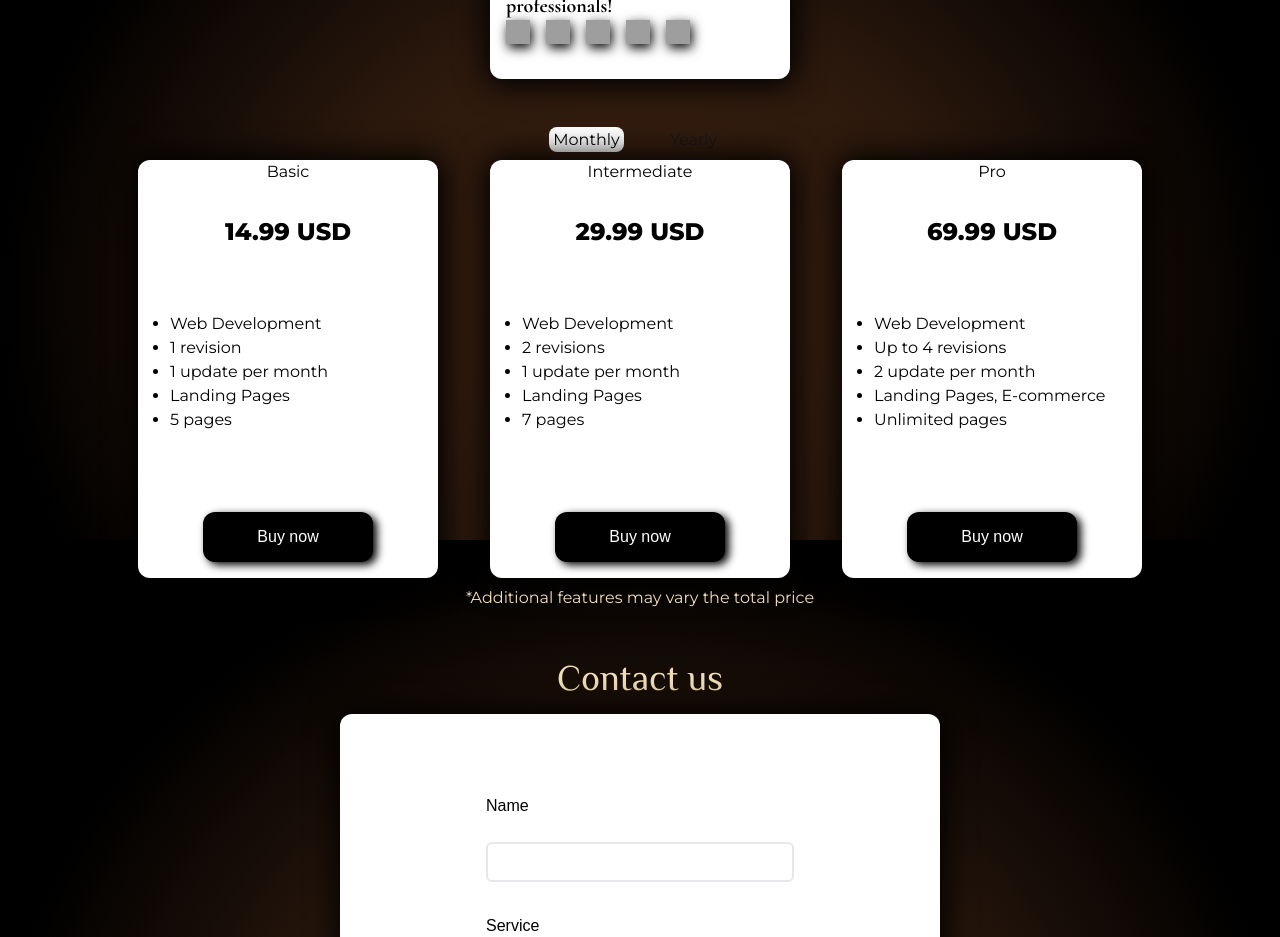
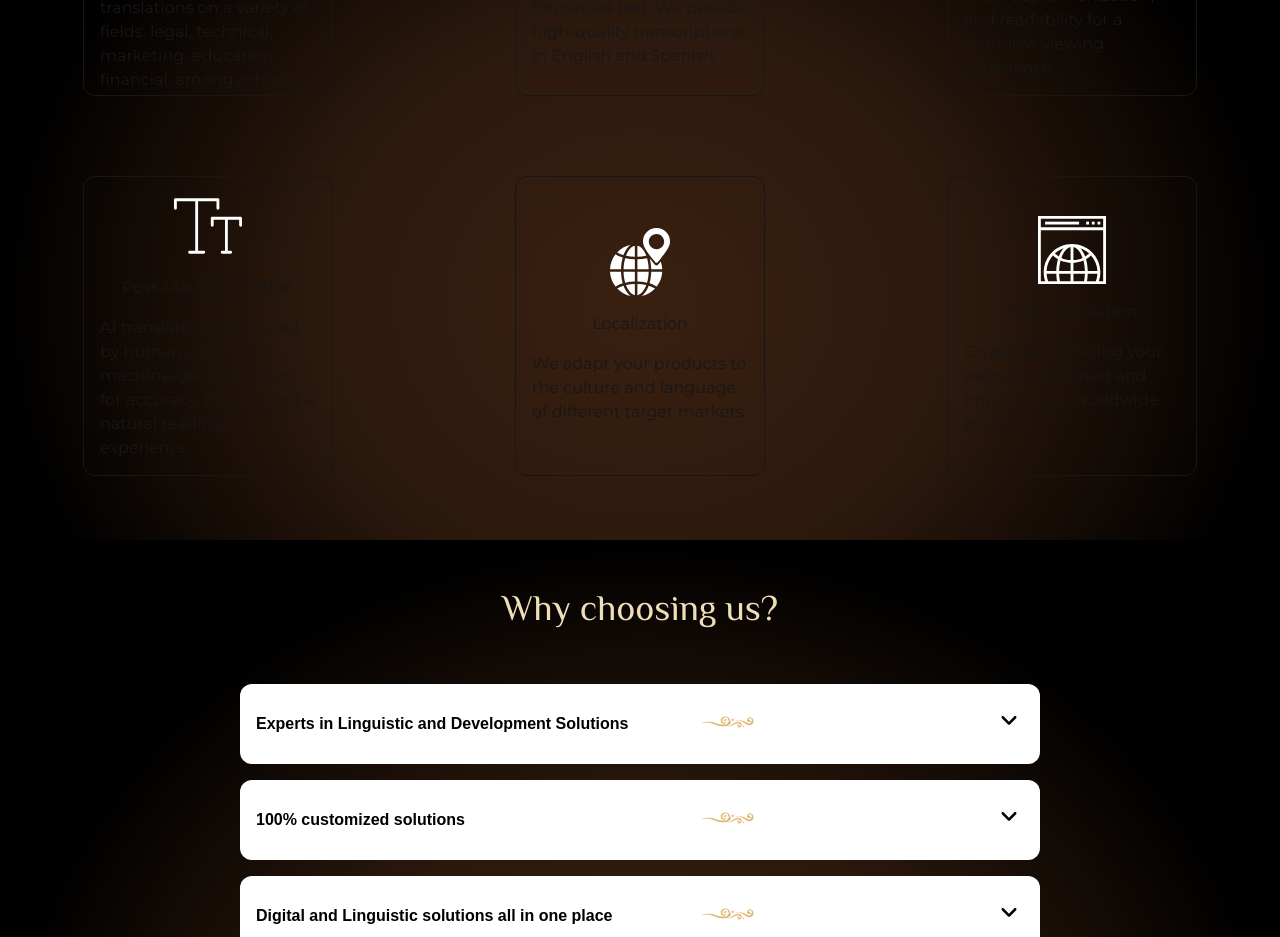
Before and after one commit to Nahuel1077/criollos, a Next.js app: page / in a window 1280 px wide. Shown: the part 1860-2797 px from the top of the page. Built offline with nearby package versions, Linux system fonts and the light colour scheme; grey boxes are pictures that could not be loaded; a web font is replaced by a local one.

Commit message:
deleted pricing

```diff
--- a/app/es/layout.js
+++ b/app/es/layout.js
@@ -58,7 +58,7 @@ import 'animate.css';
               className="w-[25px] top-1.5 relative"
             /></Link></li>
               <li><Link href="/es/#solutions" onClick={() => setMenuOpen(false)} className={`${cormorant.className} ${menuOpen ? "text-lg" : "text-[x-large] "} relative group`}>Soluciones<span className="absolute left-0 -bottom-1 w-full h-[2px] bg-[#f0deb8] scale-x-0 group-hover:scale-x-100 transition-transform duration-300 ease-in-out"></span></Link></li>
-              <li><Link href="/es/#reviews" onClick={() => setMenuOpen(false)} className={`${cormorant.className} ${menuOpen ? "text-lg" : "text-[x-large] "} relative group`}>Precios<span className="absolute left-0 -bottom-1 w-full h-[2px] bg-[#f0deb8] scale-x-0 group-hover:scale-x-100 transition-transform duration-300 ease-in-out"></span></Link></li>
+              <li><Link href="/es/#reviews" onClick={() => setMenuOpen(false)} className={`${cormorant.className} ${menuOpen ? "text-lg" : "text-[x-large] "} relative group`}>Opiniones<span className="absolute left-0 -bottom-1 w-full h-[2px] bg-[#f0deb8] scale-x-0 group-hover:scale-x-100 transition-transform duration-300 ease-in-out"></span></Link></li>
               <li><Link href="/es/#contact" onClick={() => setMenuOpen(false)} className={`${cormorant.className} ${menuOpen ? "text-lg" : "text-[x-large] "} relative group`}>Contacto<span className="absolute left-0 -bottom-1 w-full h-[2px] bg-[#f0deb8] scale-x-0 group-hover:scale-x-100 transition-transform duration-300 ease-in-out"></span></Link></li>
             </ul>
 
--- a/app/es/page.js
+++ b/app/es/page.js
@@ -27,8 +27,8 @@ const montserrat = Montserrat({
 
 export default function EsHome() {
 
-  const [visibleD, setVisibleD] = useState(false);
-  const [visibleL, setVisibleL] = useState(false);
+  const [visibleD, setVisibleD] = useState(true);
+  const [visibleL, setVisibleL] = useState(true);
 
   const [dropdown1, setDropdown1] = useState(false);
   const [dropdown2, setDropdown2] = useState(false);
@@ -386,64 +386,8 @@ export default function EsHome() {
           </button>
         </div>
       </section>
-      <section id="pricing" className="flex flex-col items-center w-full gap-2">
-        <div className={`${montserrat.className} flex flex-row gap-8`}>
-          <button onClick={() => setPricing("monthly")} className={`w-[75px] h-[25px] border-none rounded-lg hover:bg-gray ${pricing === "monthly" ? "bg-white text-black" : ""}`}>Mensual</button>
-          <button onClick={() => setPricing("yearly")} className={`w-[75px] h-[25px] border-none rounded-lg hover:bg-gray ${pricing === "yearly" ? "bg-white text-black" : ""}`}>Anual</button>
-        </div>
-        <div className="grid grid-cols-1 lg:grid-cols-3 justify-items-center lg:w-[80%] gap-8">
-          <div className="w-[300px] h-[300px] lg:h-full flex flex-col items-center text-center lg:gap-[2rem] bg-white rounded-xl text-black shadow-[1px_1px_30px_5px] hover:scale-105 transition-all duration-75 ease-in-out">
-            <h3 className={`${montserrat.className}`}>Básico</h3>
-            <h2 className={`${montserrat.className} text-2xl font-[800]`}>{pricing === "monthly" ? "$14.999 ARS" : "$174.999 ARS"}</h2>
-            <ul className={`${montserrat.className} text-start list-disc m-[2rem] self-start`}>
-              <li>Desarrollo Web</li>
-              <li>1 revisión</li>
-              <li>{pricing === "monthly" ? "1 actualización por mes" : "12 actualizaciones en total"}</li>
-              <li>Sitios estáticos</li>
-              <li>5 páginas</li>
-            </ul>
-            <button className=" bg-black text-white w-[170px] h-[50px] rounded-xl m-[1rem] hover:bg-[#232222] shadow-[4px_3px_8px_black]">
-              <a href="https://mpago.la/1KGKvGV" className={pricing === "monthly" ? "block" : "hidden"}>Abonar</a>
-              <a href="https://mpago.la/2sHWkr2" className={pricing === "yearly" ? "block" : "hidden"}>Abonar</a>
-            </button>
-          </div>
-          <div className="w-[300px] h-[300px] lg:h-full flex flex-col items-center text-center lg:gap-[2rem] bg-white rounded-xl text-black shadow-[1px_1px_30px_5px] hover:scale-105 transition-all duration-75 ease-in-out">
-            <h3 className={`${montserrat.className}`}>Intermedio</h3>
-            <h2 className={`${montserrat.className} text-2xl font-[800]`}>{pricing === "monthly" ? "$29.999 ARS" : "$349.999 ARS"}</h2>
-            <ul className={`${montserrat.className} text-start list-disc m-[2rem] self-start`}>
-              <li>Desarrollo web</li>
-              <li>2 revisiones</li>
-              <li>{pricing === "monthly" ? "1 actualización por mes" : "12 actualizaciones en total"}</li>
-              <li>Sitios estáticos</li>
-              <li>7 páginas</li>
-            </ul>
-            <button className=" bg-black text-white w-[170px] h-[50px] rounded-xl m-[1rem] hover:bg-[#232222] shadow-[4px_3px_8px_black]">
-              <a href="https://mpago.la/17N77Kt" className={pricing === "monthly" ? "block" : "hidden"}>Abonar</a>
-              <a href="https://mpago.la/2Litxxe" className={pricing === "yearly" ? "block" : "hidden"}>Abonar</a>
-            </button>
-          </div>
-          <div className="w-[300px] h-[300px] lg:h-full flex flex-col items-center text-center lg:gap-[2rem] bg-white rounded-xl text-black shadow-[1px_1px_30px_5px] hover:scale-105 transition-all duration-75 ease-in-out">
-            <h3 className={`${montserrat.className}`}>Pro</h3>
-            <h2 className={`${montserrat.className} text-2xl font-[800]`}>{pricing === "monthly" ? "$79.999 ARS" : "$929.999 ARS"}</h2>
-            <ul className={`${montserrat.className} text-start list-disc m-[2rem] self-start`}>
-              <li>Desarrollo Web</li>
-              <li>Hasta 4 revisiones</li>
-              <li>{pricing === "monthly" ? "2 actualizaciones por mes" : "24 actualizaciones en total"}</li>
-              <li>Sitios estáticos, E-commerce</li>
-              <li>Páginas ilimitadas</li>
-            </ul>
-            <button className=" bg-black text-white w-[170px] h-[50px] rounded-xl m-[1rem] hover:bg-[#232222] shadow-[4px_3px_8px_black]">
-              <a href="https://mpago.la/2gdAEox" className={pricing === "monthly" ? "block" : "hidden"}>Abonar</a>
-              <a href="https://mpago.la/2P2hAhP" className={pricing === "yearly" ? "block" : "hidden"}>Abonar</a>
-            </button>
-          </div>
-        </div>
-        <div>
-          <h6 className={`${montserrat.className} text-[#f0deb8]`}>*Características adicionales podrían modificar el total</h6>
-        </div>
-      </section>
       <section id="contact" className="flex flex-col items-center gap-4"> {/*Contact*/}
-        <h1 className={`${philosopher.className} text-center w-full text-4xl text-[#f0deb8]`}>Contacto</h1>
+        <h1 className={`${philosopher.className} text-center w-full text-4xl text-[#f0deb8]`}>¡Pedí tu presupuesto!</h1>
         <div className="w-full md:w-[600px] h-[600px] md:h-[700px] flex flex-col bg-white rounded-xl text-black shadow-[1px_1px_30px_5px]">
           <form action="https://formsubmit.co/general@criollos-solutions.com" method="POST">
             <div className="w-full lg:w-[600px] lg:h-[800px] h-100vh flex flex-col gap-[2rem] p-[2rem] md:p-[5rem]">
--- a/app/layout.js
+++ b/app/layout.js
@@ -93,7 +93,7 @@ export default function RootLayout({ children }) {
               className="w-[25px] top-1.5 relative"
             /></Link></li>
             <li><Link href="/#solutions" onClick={() => setMenuOpen(false)} className={`${cormorant.className} ${menuOpen ? "text-lg" : "text-[x-large] "} relative group`}>Solutions<span className="absolute left-0 -bottom-1 w-full h-[2px] bg-[#f0deb8] scale-x-0 group-hover:scale-x-100 transition-transform duration-300 ease-in-out"></span></Link></li>
-            <li><Link href="/#reviews" onClick={() => setMenuOpen(false)} className={`${cormorant.className} ${menuOpen ? "text-lg" : "text-[x-large] "} relative group`}>Pricing<span className="absolute left-0 -bottom-1 w-full h-[2px] bg-[#f0deb8] scale-x-0 group-hover:scale-x-100 transition-transform duration-300 ease-in-out"></span></Link></li>
+            <li><Link href="/#reviews" onClick={() => setMenuOpen(false)} className={`${cormorant.className} ${menuOpen ? "text-lg" : "text-[x-large] "} relative group`}>Reviews<span className="absolute left-0 -bottom-1 w-full h-[2px] bg-[#f0deb8] scale-x-0 group-hover:scale-x-100 transition-transform duration-300 ease-in-out"></span></Link></li>
             <li><Link href="/#contact" onClick={() => setMenuOpen(false)} className={`${cormorant.className} ${menuOpen ? "text-lg" : "text-[x-large] "} relative group`}>Contact<span className="absolute left-0 -bottom-1 w-full h-[2px] bg-[#f0deb8] scale-x-0 group-hover:scale-x-100 transition-transform duration-300 ease-in-out"></span></Link></li>
           </ul>
 
--- a/app/page.js
+++ b/app/page.js
@@ -28,8 +28,8 @@ const montserrat = Montserrat({
 
 export default function Home() {
 
-  const [visibleD, setVisibleD] = useState(false);
-  const [visibleL, setVisibleL] = useState(false);
+  const [visibleD, setVisibleD] = useState(true);
+  const [visibleL, setVisibleL] = useState(true);
 
   const [dropdown1, setDropdown1] = useState(false);
   const [dropdown2, setDropdown2] = useState(false);
@@ -387,62 +387,7 @@ export default function Home() {
           </button>
         </div>
       </section>
-      <section id="pricing" className="flex flex-col items-center w-full gap-2">
-        <div className={`${montserrat.className} flex flex-row gap-8`}>
-          <button onClick={() => setPricing("monthly")} className={`w-[75px] h-[25px] border-none rounded-lg hover:bg-gray ${pricing === "monthly" ? "bg-white text-black" : ""}`}>Monthly</button>
-          <button onClick={() => setPricing("yearly")} className={`w-[75px] h-[25px] border-none rounded-lg hover:bg-gray ${pricing === "yearly" ? "bg-white text-black" : ""}`}>Yearly</button>
-        </div>
-        <div className="grid grid-cols-1 lg:grid-cols-3 justify-items-center lg:w-[80%] gap-8">
-          <div className="w-[300px] h-[300px] lg:h-full flex flex-col items-center text-center lg:gap-[2rem] bg-white rounded-xl text-black shadow-[1px_1px_30px_5px] hover:scale-105 transition-all duration-75 ease-in-out">
-            <h3 className={`${montserrat.className}`}>Basic</h3>
-            <h2 className={`${montserrat.className} text-2xl font-[800]`}>{pricing === "monthly" ? "14.99 USD" : "159.99 USD"}</h2>
-            <ul className={`${montserrat.className} text-start list-disc m-[2rem] self-start`}>
-              <li>Web Development</li>
-              <li>1 revision</li>
-              <li>{pricing === "monthly" ? "1 update per month" : "12 updates total"}</li>
-              <li>Landing Pages</li>
-              <li>5 pages</li>
-            </ul>
-            <button className=" bg-black text-white w-[170px] h-[50px] rounded-xl m-[1rem] hover:bg-[#232222] shadow-[4px_3px_8px_black]">
-              <a href="https://www.paypal.com/ncp/payment/VG29HJ44GVDBE" className={pricing === "monthly" ? "block" : "hidden"}>Buy now</a>
-              <a href="https://www.paypal.com/ncp/payment/RVLEKLQ86PDKW" className={pricing === "yearly" ? "block" : "hidden"}>Buy now</a>
-            </button>
-          </div>
-          <div className="w-[300px] h-[300px] lg:h-full flex flex-col items-center text-center lg:gap-[2rem] bg-white rounded-xl text-black shadow-[1px_1px_30px_5px] hover:scale-105 transition-all duration-75 ease-in-out">
-            <h3 className={`${montserrat.className}`}>Intermediate</h3>
-            <h2 className={`${montserrat.className} text-2xl font-[800]`}>{pricing === "monthly" ? "29.99 USD" : "329.99 USD"}</h2>
-            <ul className={`${montserrat.className} text-start list-disc m-[2rem] self-start`}>
-              <li>Web Development</li>
-              <li>2 revisions</li>
-              <li>{pricing === "monthly" ? "1 update per month" : "12 updates total"}</li>
-              <li>Landing Pages</li>
-              <li>7 pages</li>
-            </ul>
-            <button className=" bg-black text-white w-[170px] h-[50px] rounded-xl m-[1rem] hover:bg-[#232222] shadow-[4px_3px_8px_black]">
-              <a href="https://www.paypal.com/ncp/payment/CSSPLEX76FX36" className={pricing === "monthly" ? "block" : "hidden"}>Buy now</a>
-              <a href="https://www.paypal.com/ncp/payment/3SXUKR5DFM43A" className={pricing === "yearly" ? "block" : "hidden"}>Buy now</a>
-            </button>
-          </div>
-          <div className="w-[300px] h-[300px] lg:h-full flex flex-col items-center text-center lg:gap-[2rem] bg-white rounded-xl text-black shadow-[1px_1px_30px_5px] hover:scale-105 transition-all duration-75 ease-in-out">
-            <h3 className={`${montserrat.className}`}>Pro</h3>
-            <h2 className={`${montserrat.className} text-2xl font-[800]`}>{pricing === "monthly" ? "69.99 USD" : "799.99 USD"}</h2>
-            <ul className={`${montserrat.className} text-start list-disc m-[2rem] self-start`}>
-              <li>Web Development</li>
-              <li>Up to 4 revisions</li>
-              <li>{pricing === "monthly" ? "2 update per month" : "24 updates total"}</li>
-              <li>Landing Pages, E-commerce</li>
-              <li>Unlimited pages</li>
-            </ul>
-            <button className=" bg-black text-white w-[170px] h-[50px] rounded-xl m-[1rem] hover:bg-[#232222] shadow-[4px_3px_8px_black]">
-              <a href="https://www.paypal.com/ncp/payment/4YHFTNLXB485J" className={pricing === "monthly" ? "block" : "hidden"}>Buy now</a>
-              <a href="https://www.paypal.com/ncp/payment/TQ38LBD28QA24" className={pricing === "yearly" ? "block" : "hidden"}>Buy now</a>
-            </button>
-          </div>
-        </div>
-        <div>
-          <h6 className={`${montserrat.className} text-[#f0deb8]`}>*Additional features may vary the total price</h6>
-        </div>
-      </section>
+
       <section id="contact" className="flex flex-col items-center gap-4"> {/*Contact*/}
         <h1 className={`${philosopher.className} text-center w-full text-4xl text-[#f0deb8]`}>Contact us</h1>
         <div className="w-full md:w-[600px] h-[600px] md:h-[700px] flex flex-col bg-white rounded-xl text-black shadow-[1px_1px_30px_5px]">
```
